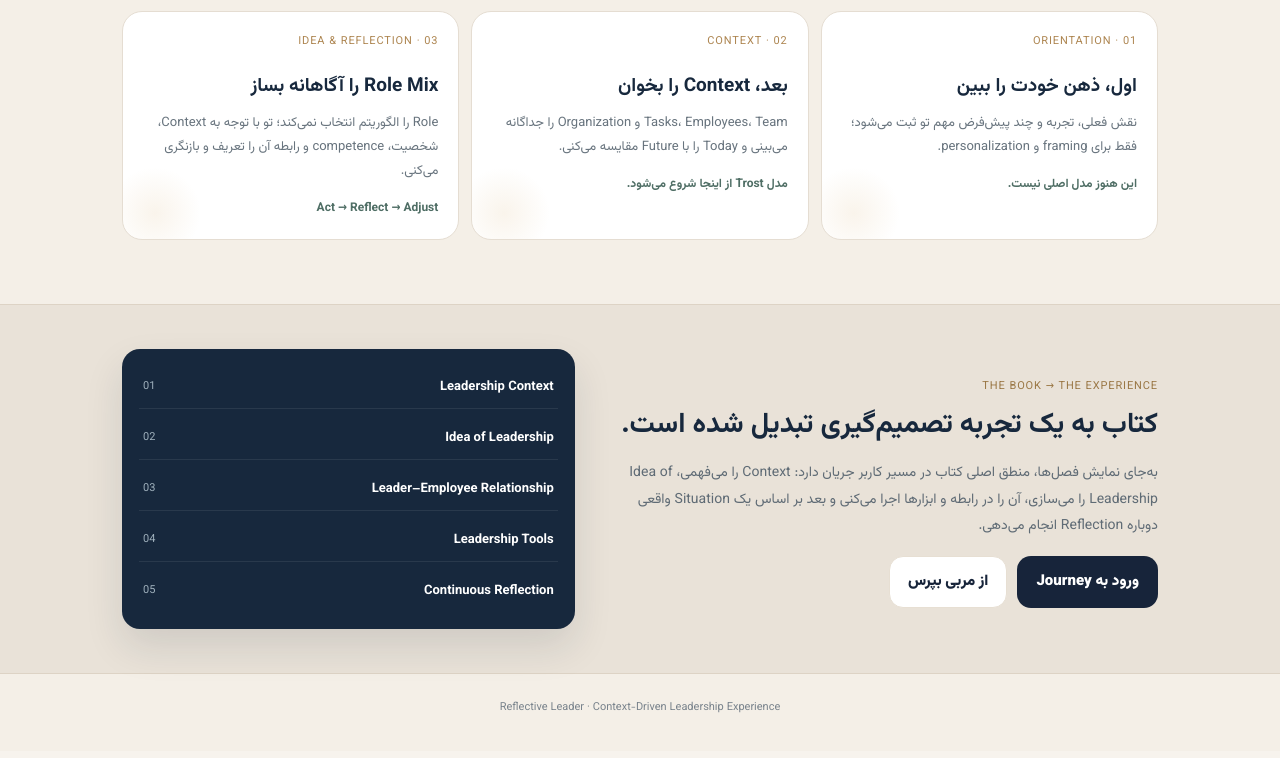
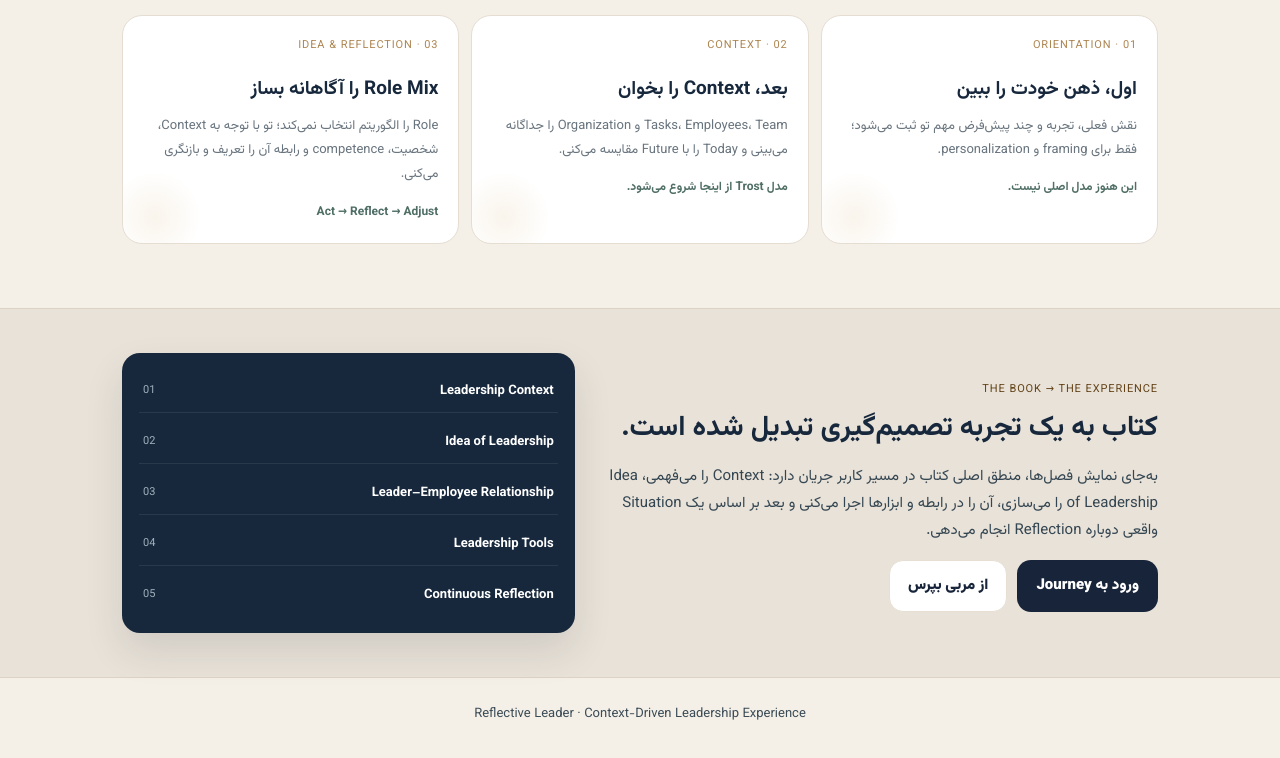
Before and after one commit to hassnboudlaie/reflective-leader, a plain HTML site: page index.html in a window 1280 px wide. Shown: the part 1083-1841 px from the top of the page. Drawn offline with Linux system fonts and the light colour scheme.

Commit message:
fix(reflective): repair four remaining contrast failures found by Chromium axe

```diff
--- a/impeccable.css
+++ b/impeccable.css
@@ -24,3 +24,9 @@ body,button,input,textarea,select,summary{font-family:"Vazirmatn",Tahoma,Arial,s
 .skip-link{position:absolute;top:-90px;inset-inline-start:12px;z-index:130;padding:11px 15px;background:#fff;color:#17243a;border:2px solid #17243a;border-radius:10px}
 .skip-link:focus{top:10px}
 @media(max-width:390px){.journey-node span{font-size:12px}}
+
+/* Contrast audit: exact failing text on warm cream/sand surfaces, WCAG 1.4.3. */
+.home-heading > div > small,
+.model-box > div > small{color:#634318!important;font-size:13px}
+.model-box > div > p{color:#344652!important;font-size:15px;line-height:1.8}
+footer > .wrap{color:#3c4c57!important;font-size:13px}
```
